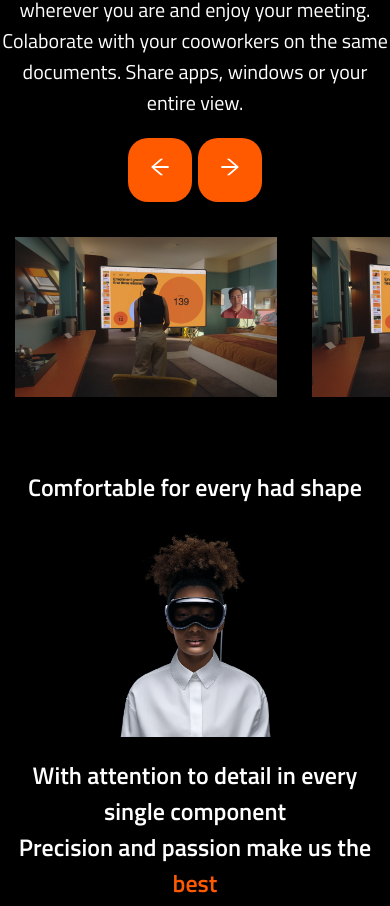
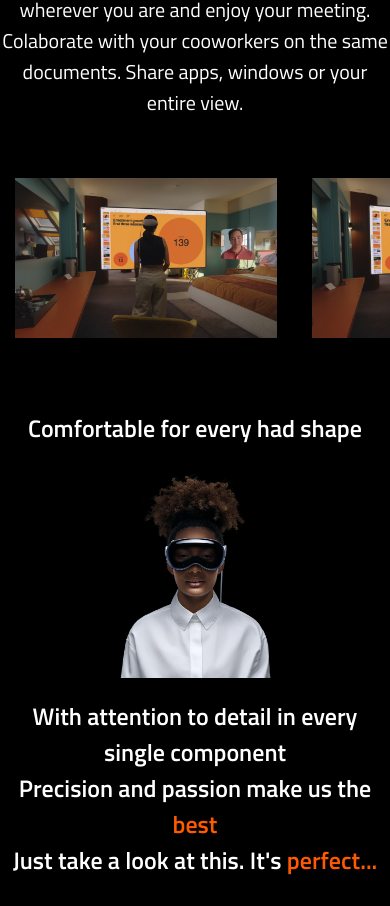
Before and after one commit to whit33y/Html-css-task, a Next.js app: page / in a window 390 px wide. Shown: the part 1355-2261 px from the top of the page. Built offline with nearby package versions, Linux system fonts and the light colour scheme.

Commit message:
Slider buttons changes and they are responsive

```diff
--- a/app/ui/Slider/slider.js
+++ b/app/ui/Slider/slider.js
@@ -40,13 +40,22 @@ const Slider = () => {
         <>
             <div className="trending">
                 <div className="slider">
-                    <div className="title-btns">
-                        <h3></h3>
+                    {/* <div className="title-btns">
                         <div className="btns">
-                            <button title="scroll left" onClick={slideLeft}>
+                            <button title="scroll left" onClick={slideLeft} >
                                 <AiOutlineArrowLeft />
                             </button>
-                            <button title="scroll right" onClick={slideRight}>
+                            <button title="scroll right" onClick={slideRight} >
+                                <AiOutlineArrowRight />
+                            </button>
+                        </div>
+                    </div> */}
+                    <div className="title-btns-pc">
+                        <div className="btns-pc">
+                            <button title="scroll left" onClick={slideLeft} className="btns-left-pc">
+                                <AiOutlineArrowLeft />
+                            </button>
+                            <button title="scroll right" onClick={slideRight} className="btns-right-pc">
                                 <AiOutlineArrowRight />
                             </button>
                         </div>
--- a/app/ui/slider/slider.css
+++ b/app/ui/slider/slider.css
@@ -22,10 +22,6 @@
   height: 20rem;
   margin: 0;
   transition: all 300ms ease-in-out;
-}
-.item-header img:hover {
-  margin-left: 10px;
-  margin-right: 10px;
 }
 
 .item-description {
@@ -82,11 +78,78 @@
   background-color: rgb(255, 90, 0, 0.5);
 }
 
-@media only screen and (max-width: 720px) {
+.btns-pc button {
+  color: white;
+  background-color: rgb(255, 255, 255, 0.1);
+  padding: 1rem;
+  font-size: 1.5rem;
+  border: none;
+  width: 4rem;
+  cursor: pointer;
+  transition: all 0.1s ease-in;
+  height: 20rem;
+}
+
+.btns-pc {
+  margin-top: 15px;
+  z-index: 2;
+  justify-content: space-between;
+  display: flex;
+  position: absolute;
+  width: 1000px;
+}
+@media only screen and (max-width: 1320px) {
+  .btns-left-pc {
+    margin-left: 65px;
+  }
+  .btns-right-pc {
+    margin-right: 65px;
+  }
+}
+@media only screen and (max-width: 1190px) {
+  .btns-left-pc {
+    margin-left: 130px;
+  }
+  .btns-right-pc {
+    margin-right: 130px;
+  }
+}
+
+@media only screen and (max-width: 1120px) {
+  .slider {
+    max-width: 800px;
+  }
   .item-header img {
     height: 10rem;
   }
-  .row-container {
-    padding: 1rem 20rem;
+  .btns-pc {
+    width: 800px;
+    margin: 0;
+    margin-top: 15px;
+  }
+  .btns-left-pc {
+    margin-left: 0;
+  }
+
+  .btns-right-pc {
+    margin-right: 0;
+  }
+  .btns-pc button {
+    height: 10rem;
   }
 }
+@media only screen and (max-width: 800px) {
+  .slider {
+    max-width: 350px;
+  }
+  .btns-pc {
+    width: 350px;
+  }
+  .btns-left-pc {
+    margin-left: 0;
+  }
+
+  .btns-right-pc {
+    margin-right: 0;
+  }
+}
```
Also changed, not shown: app/ui/slider/slider.js (+13 -4 lines), notes.txt (added).
